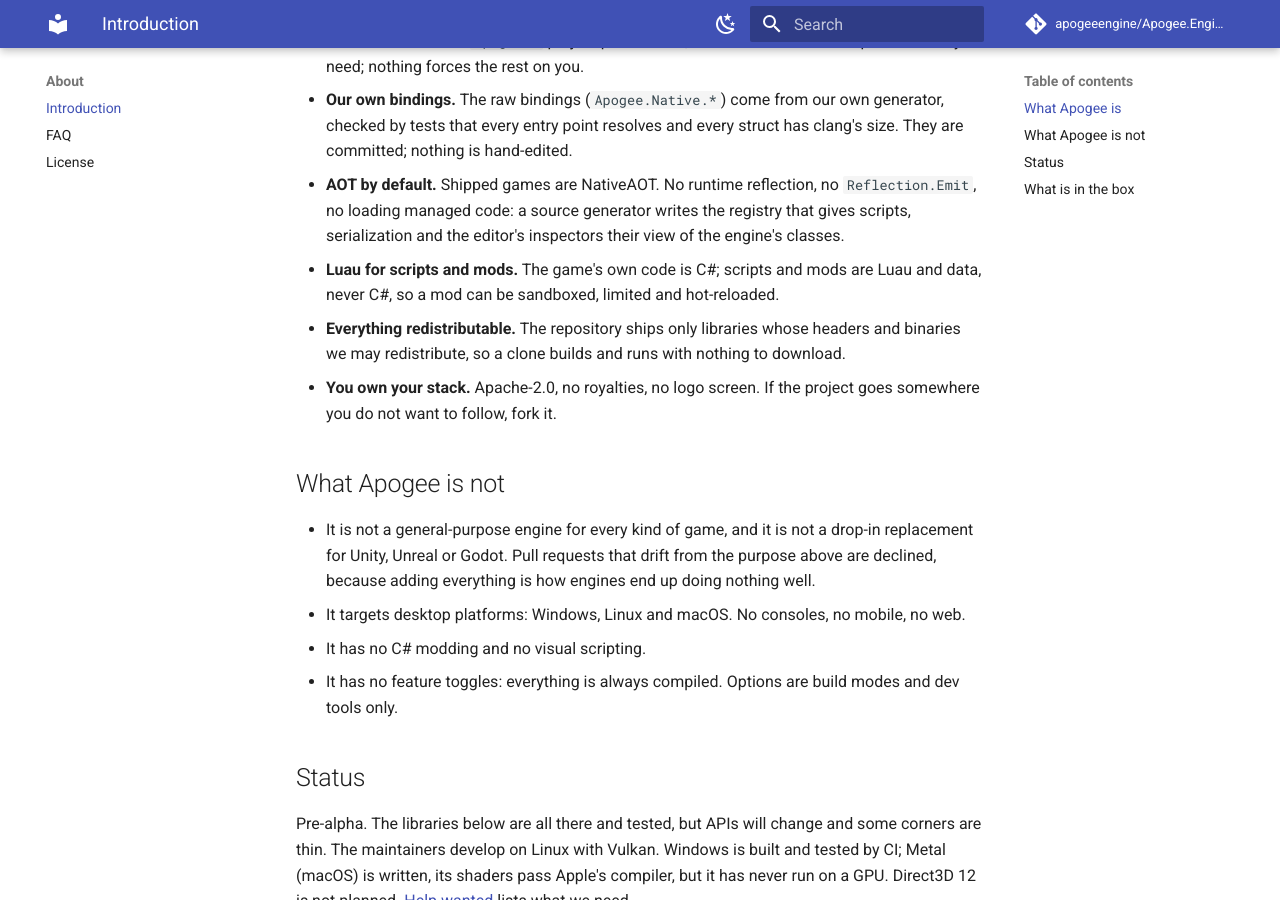
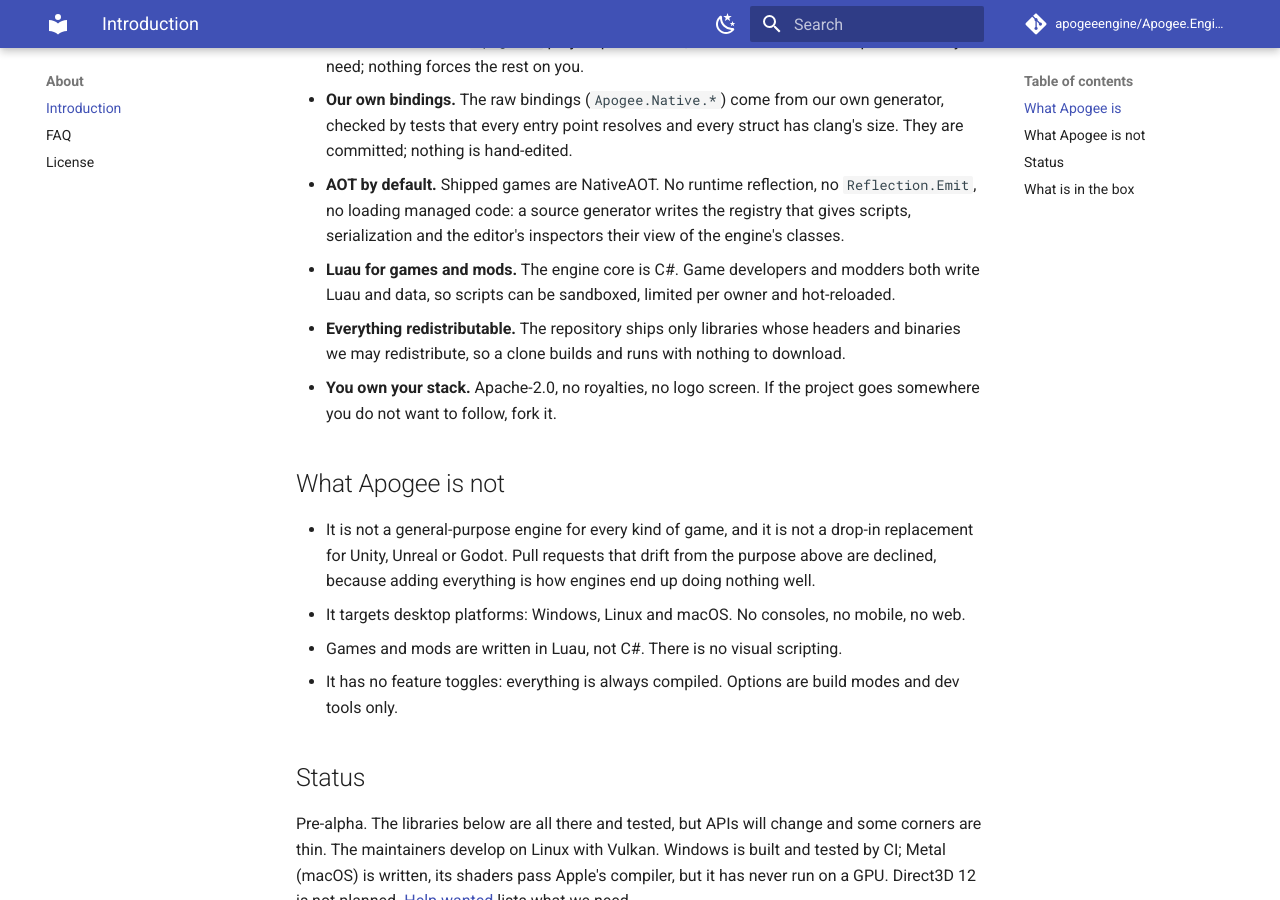
Before and after one commit to apogeeengine/Apogee.Engine, an MkDocs documentation site: the page built from Docs/about/introduction.md, in a window 1280 px wide and 900 px high, scrolled down 513 px. Built offline with MkDocs 1.6.1 and Material for MkDocs 9.7.7, drawn with Linux system fonts in a browser that asks for light colours; comment, search, counter and statistics services are not loaded.

Commit message:
docs: the engine is C#, games and mods are Luau
Signed-off-by: lheintzmann1 <lheintzmann1@disroot.org>

```diff
--- a/Docs/about/introduction.md
+++ b/Docs/about/introduction.md
@@ -10,7 +10,7 @@ Apogee is an engine for games that crunch numbers: simulations with big worlds,
 - **Small libraries.** One `Apogee.*` project per concern, each with its own interop. Take what you need; nothing forces the rest on you.
 - **Our own bindings.** The raw bindings (`Apogee.Native.*`) come from our own generator, checked by tests that every entry point resolves and every struct has clang's size. They are committed; nothing is hand-edited.
 - **AOT by default.** Shipped games are NativeAOT. No runtime reflection, no `Reflection.Emit`, no loading managed code: a source generator writes the registry that gives scripts, serialization and the editor's inspectors their view of the engine's classes.
-- **Luau for scripts and mods.** The game's own code is C#; scripts and mods are Luau and data, never C#, so a mod can be sandboxed, limited and hot-reloaded.
+- **Luau for games and mods.** The engine core is C#. Game developers and modders both write Luau and data, so scripts can be sandboxed, limited per owner and hot-reloaded.
 - **Everything redistributable.** The repository ships only libraries whose headers and binaries we may redistribute, so a clone builds and runs with nothing to download.
 - **You own your stack.** Apache-2.0, no royalties, no logo screen. If the project goes somewhere you do not want to follow, fork it.
 
@@ -18,7 +18,7 @@ Apogee is an engine for games that crunch numbers: simulations with big worlds,
 
 - It is not a general-purpose engine for every kind of game, and it is not a drop-in replacement for Unity, Unreal or Godot. Pull requests that drift from the purpose above are declined, because adding everything is how engines end up doing nothing well.
 - It targets desktop platforms: Windows, Linux and macOS. No consoles, no mobile, no web.
-- It has no C# modding and no visual scripting.
+- Games and mods are written in Luau, not C#. There is no visual scripting.
 - It has no feature toggles: everything is always compiled. Options are build modes and dev tools only.
 
 ## Status
```
Also changed, not shown: CLAUDE.md (+1 -1 lines), CONTRIBUTING.md (+1 -1 lines), Docs/about/faq.md (+1 -1 lines), Docs/index.md (+1 -1 lines), Docs/manual/scripting/scripting.md (+1 -1 lines), README.md (+3 -3 lines).
